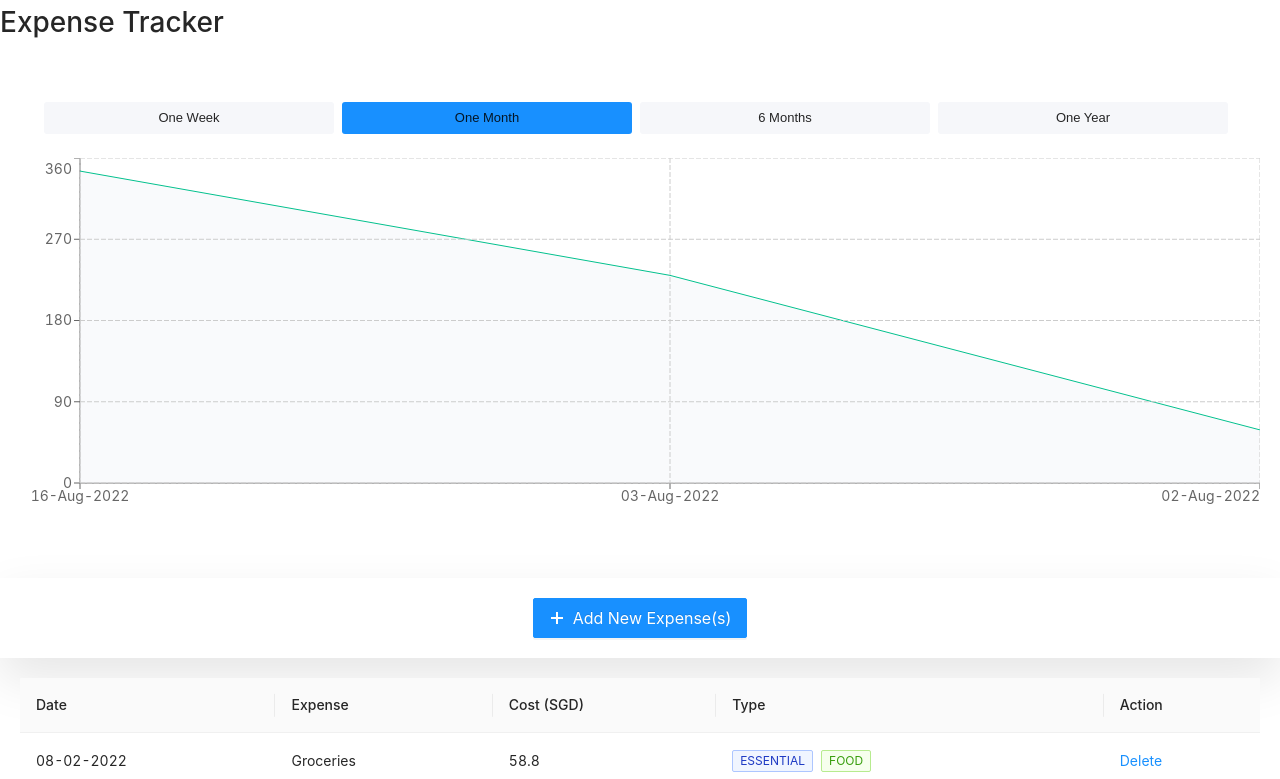
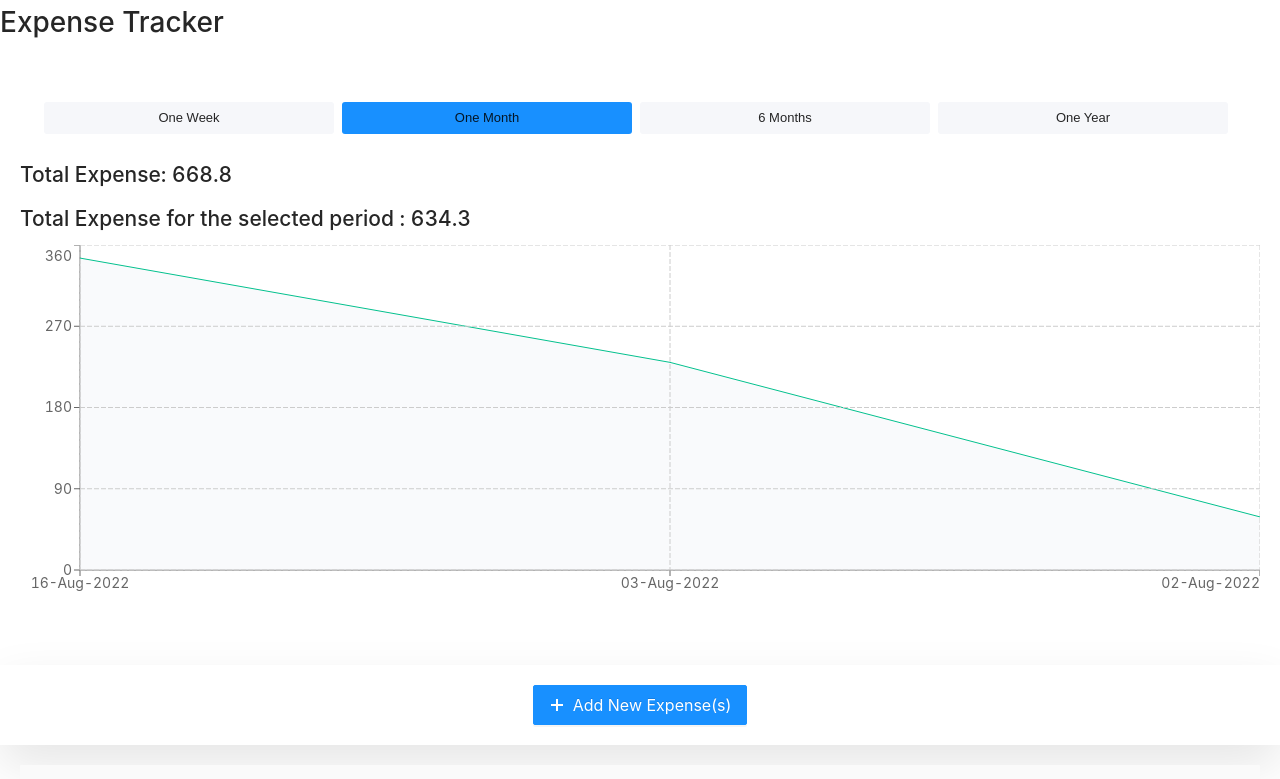
Before and after one commit to Bavithra/basic-expense-tracker, a React (Create React App) app: page / in a window 1280 px wide. Shown: the top 779 px of the page. Built offline with nearby package versions, Linux system fonts and the light colour scheme.

Commit message:
feat: added total amount UI

```diff
--- a/src/components/AddExpenseModal/AddExpenseModal.tsx
+++ b/src/components/AddExpenseModal/AddExpenseModal.tsx
@@ -62,6 +62,7 @@ export default function AddExpenseModal(props: Props) {
 
   function handleSubmit() {
     dispatch(addExpense({ ...expense, key: generateKey() }));
+    setExpense(initialInput);
     setIsAddExpenseModalOpen(false);
   }
 
--- a/src/components/ExpenseGraph/ExpenseGraph.tsx
+++ b/src/components/ExpenseGraph/ExpenseGraph.tsx
@@ -11,7 +11,7 @@ import {
 } from 'recharts';
 import ButtonGroup from '../../common/ButtonGroup';
 import { GraphPeriod } from '../../enums/GraphPeriod.enum';
-import { RootState } from "../../redux/store";
+import { RootState } from '../../redux/store';
 import DateUtil from '../../utils/DateUtil';
 import GraphUtil from '../../utils/GraphUtil';
 import { Container } from './ExpenseGraph.styles';
@@ -23,7 +23,7 @@ function ExpenseGraph() {
     setPeriod(selectedPeriod);
   };
 
-  const list =  useSelector(
+  const list = useSelector(
     (state: RootState) => state.reducer.data.expenseList
   );
   const data = GraphUtil.getFormattedGraphData(period, list);
@@ -39,6 +39,14 @@ function ExpenseGraph() {
         ]}
         onButtonClick={handleButtonClick}
       />
+
+{list.length > 0 && <h2>{`Total Expense: ${list
+        .map((item) => item.cost)
+        .reduce((prev, next) => prev + next)}`}</h2>}
+      {data.length > 0 && <h2>{`Total Expense for the selected period : ${data
+        .map((item) => item.cost)
+        .reduce((prev, next) => prev + next)}`}</h2>}
+
       {data.length > 0 ? (
         <ResponsiveContainer width='100%' height={400}>
           <AreaChart
```
